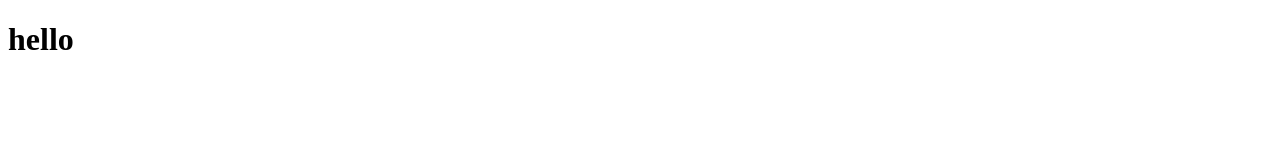
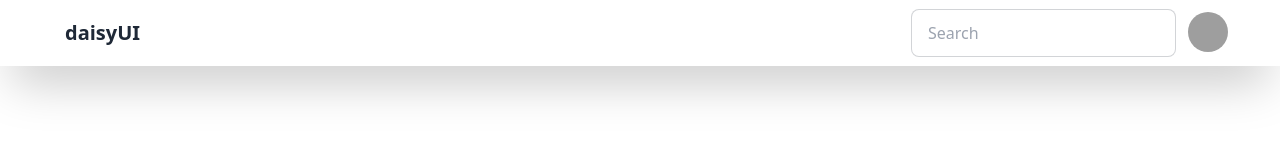
Before and after one commit to alhaj-cmd/shoping-cart-daisyUl, a plain HTML site: page index.html in a window 1280 px wide. Drawn offline with nearby package versions, Linux system fonts and the light colour scheme; grey boxes are pictures that could not be loaded.

Commit message:
daisy added

```diff
--- a/index.html
+++ b/index.html
@@ -1,14 +1,43 @@
 <!DOCTYPE html>
-<html lang="en">
+<html lang="en" data-theme="light">
 <head>
     <meta charset="UTF-8">
     <meta http-equiv="X-UA-Compatible" content="IE=edge">
     <meta name="viewport" content="width=device-width, initial-scale=1.0">
     <title>Shopping card daisyUl design tailwind css</title>
+    <link href="https://cdn.jsdelivr.net/npm/daisyui@2.50.1/dist/full.css" rel="stylesheet" type="text/css" />
+    <script src="https://cdn.tailwindcss.com"></script>
+
 </head>
 <body>
     <header>
-        <h1>hello</h1>
+        <div class="navbar bg-base-100 shadow-2xl lg:px-12">
+            <div class="flex-1">
+              <a class="btn btn-ghost normal-case text-xl">daisyUI</a>
+            </div>
+            <div class="flex-none gap-2">
+              <div class="form-control">
+                <input type="text" placeholder="Search" class="input input-bordered" />
+              </div>
+              <div class="dropdown dropdown-end">
+                <label tabindex="0" class="btn btn-ghost btn-circle avatar">
+                  <div class="w-10 rounded-full">
+                    <img src="https://source.unsplash.com/random/200x200?sig=1" />
+                  </div>
+                </label>
+                <ul tabindex="0" class="mt-3 p-2 shadow menu menu-compact dropdown-content bg-base-100 rounded-box w-52">
+                  <li>
+                    <a class="justify-between">
+                      Profile
+                      <span class="badge">New</span>
+                    </a>
+                  </li>
+                  <li><a>Settings</a></li>
+                  <li><a>Logout</a></li>
+                </ul>
+              </div>
+            </div>
+          </div>
     </header>
 </body>
 </html>
```
